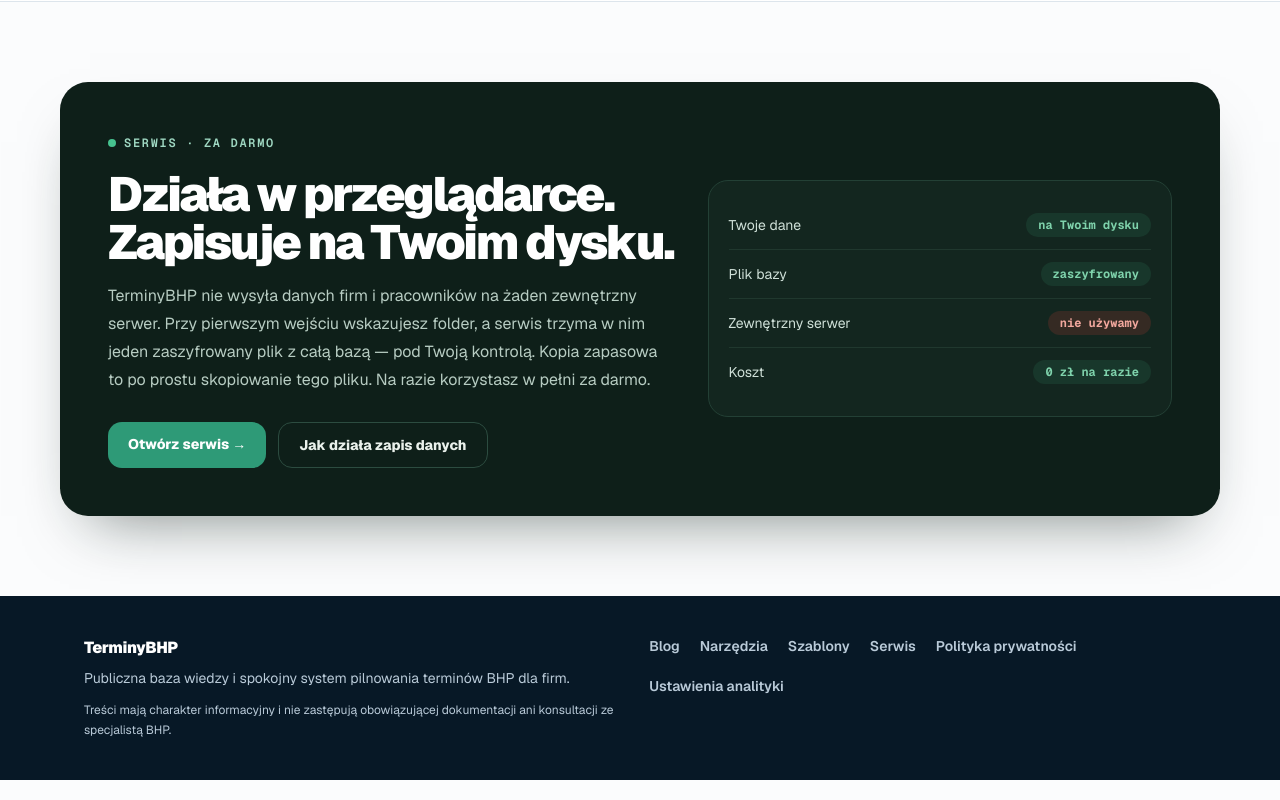
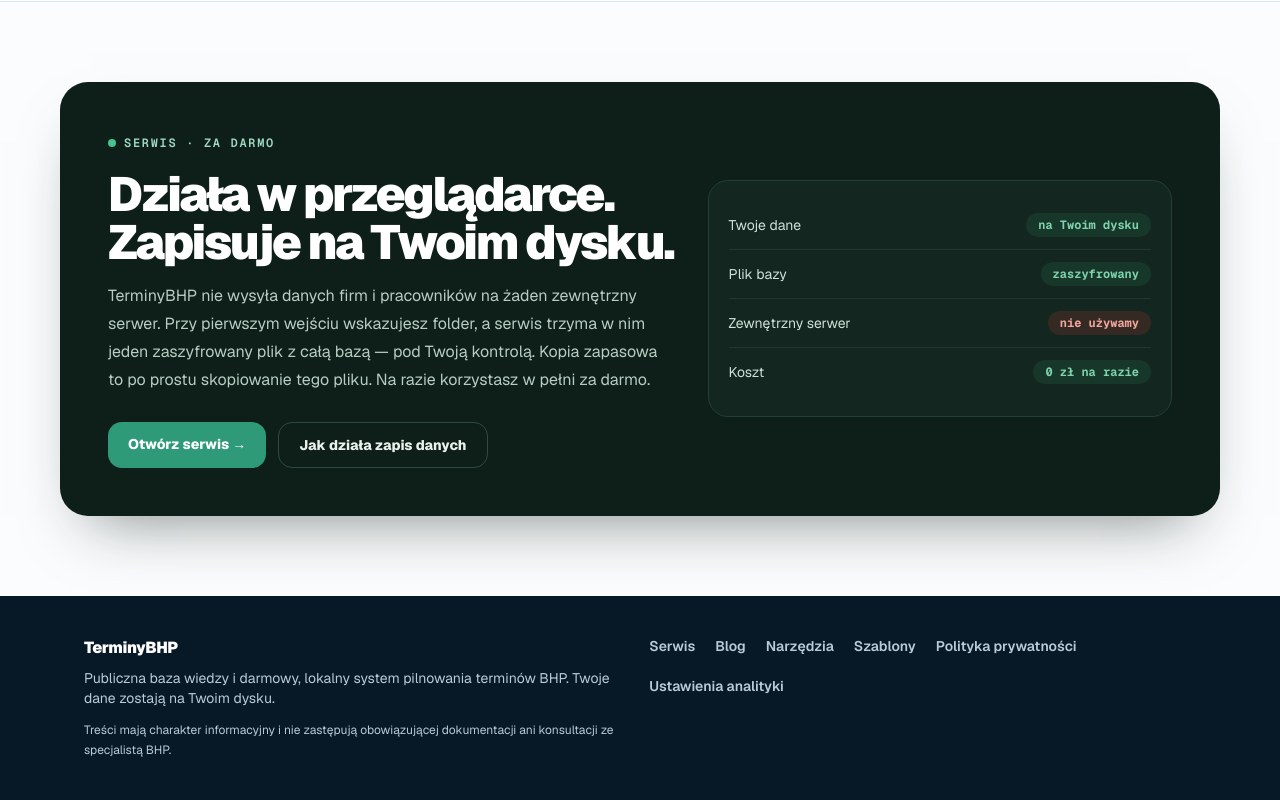
Before and after one commit to RafalWoz/terminarzBHP, a Next.js app in the folder terminybhp-portal/: page / in a window 1280 px wide. Shown: the part 3068-3868 px from the top of the page. Built offline with nearby package versions, Linux system fonts and the light colour scheme.

Commit message:
Update footer copy

```diff
--- a/terminybhp-portal/src/components/SiteFooter.tsx
+++ b/terminybhp-portal/src/components/SiteFooter.tsx
@@ -8,13 +8,16 @@
         <div>
           <p className="text-base font-black tracking-[-0.03em] text-white">TerminyBHP</p>
           <p className="mt-2 max-w-xl">
-            Publiczna baza wiedzy i spokojny system pilnowania terminów BHP dla firm.
+            Publiczna baza wiedzy i darmowy, lokalny system pilnowania terminów BHP. Twoje dane zostają na Twoim dysku.
           </p>
           <p className="mt-3 max-w-xl text-xs leading-5">
             Treści mają charakter informacyjny i nie zastępują obowiązującej dokumentacji ani konsultacji ze specjalistą BHP.
           </p>
         </div>
         <div className="flex flex-wrap gap-5 font-semibold">
+          <Link href="/#serwis" className="hover:text-white">
+            Serwis
+          </Link>
           <Link href="/blog" className="hover:text-white">
             Blog
           </Link>
@@ -24,9 +27,6 @@
           <Link href="/templates" className="hover:text-white">
             Szablony
           </Link>
-          <a href="/serwis/" className="hover:text-white">
-            Serwis
-          </a>
           <Link href="/polityka-prywatnosci" className="hover:text-white">
             Polityka prywatności
           </Link>
```
